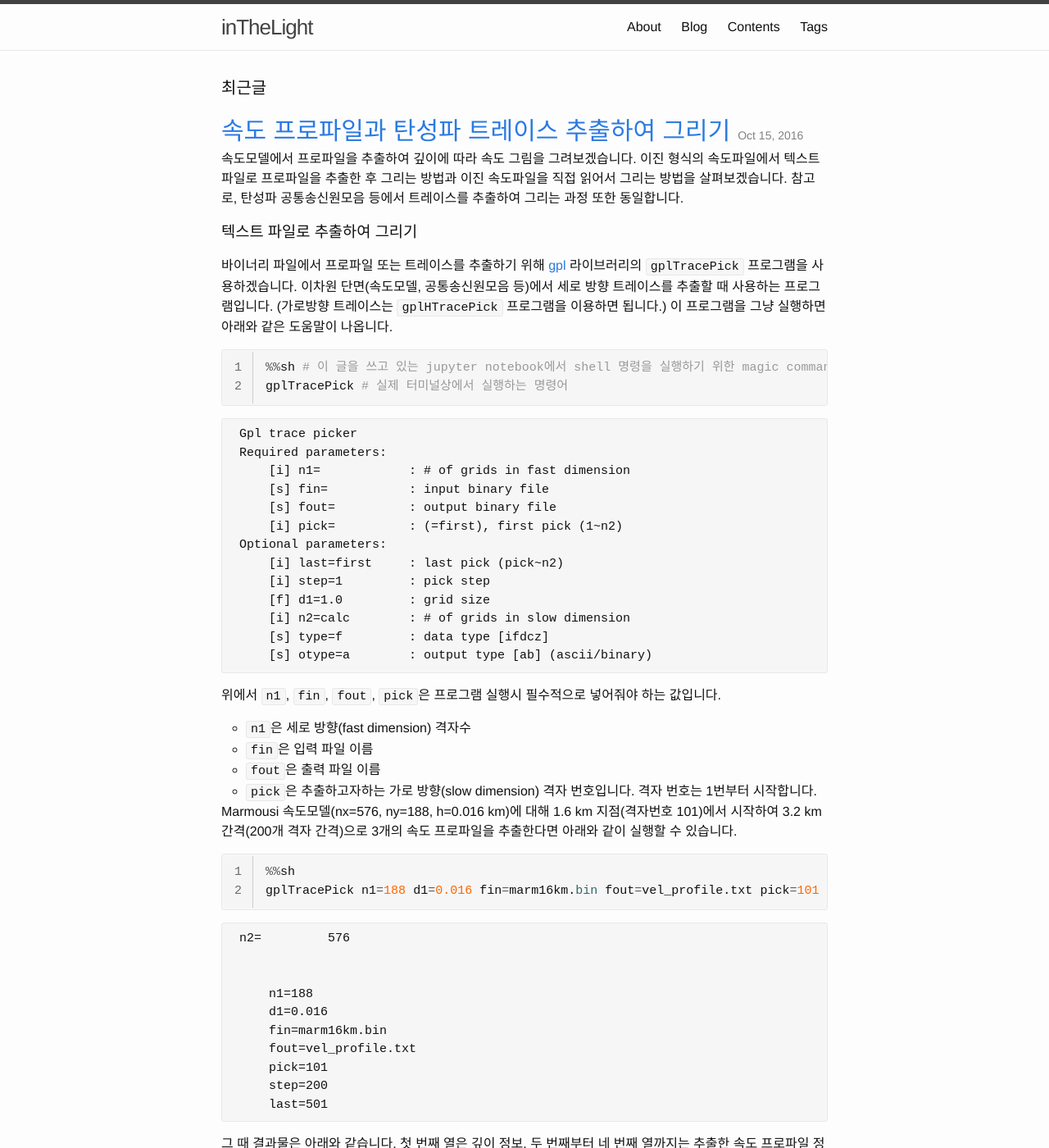
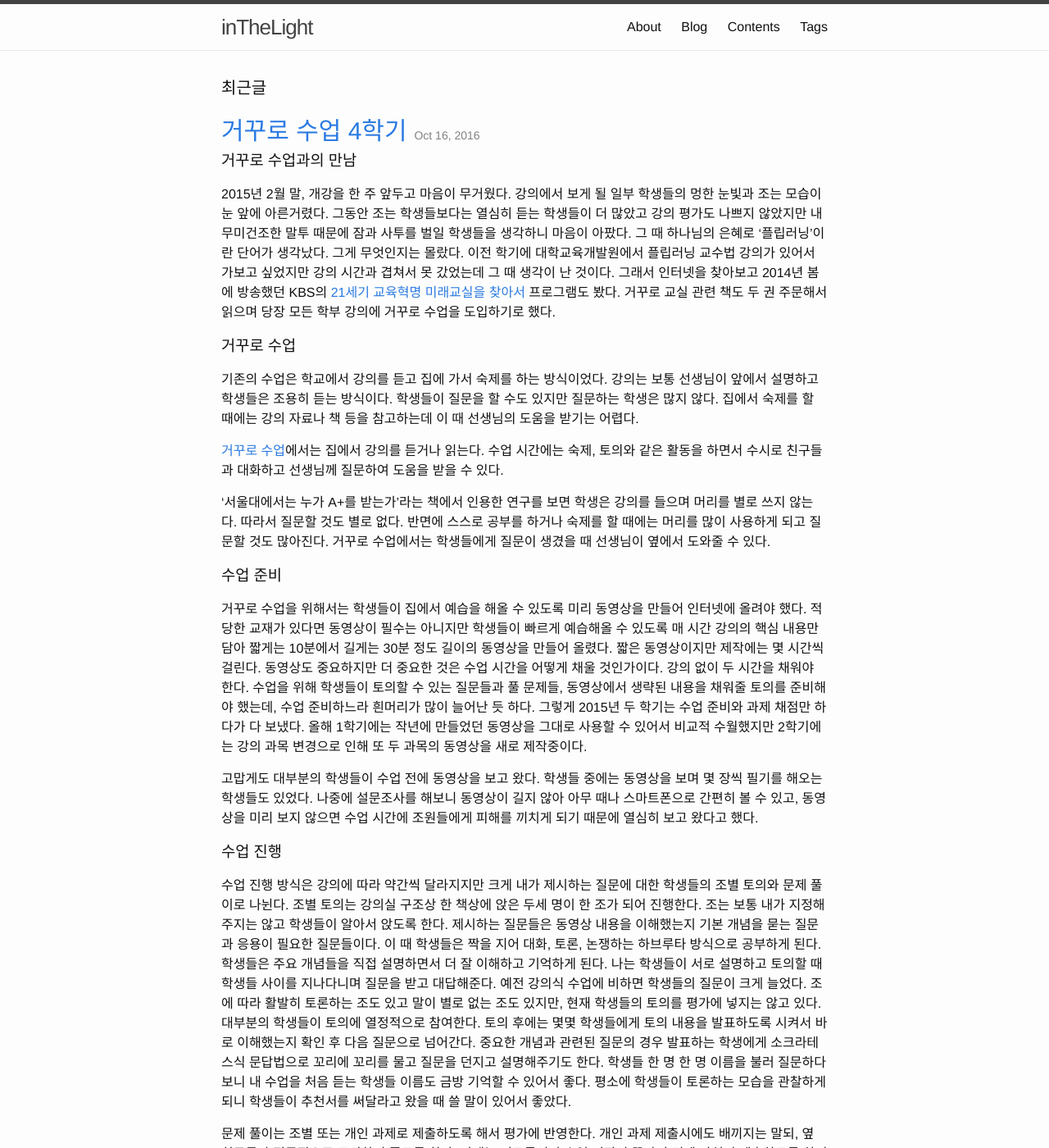
Before and after one commit to pkgpl/pkgpl.github.io, a Jekyll site: the page built from index.html, in a window 1280 px wide and 1400 px high. Shown: the whole window at 82% size. Built offline with Jekyll 4.4.1, drawn with Linux system fonts in a browser that asks for light colours; some of the changed text lies outside the part shown.

Commit message:
new post - flipped learning

```diff
--- /dev/null
+++ b/_posts/2016-10-16-flipped_learning.md
@@ -0,0 +1,42 @@
+---
+layout: post
+date: 2016-10-16
+title: 거꾸로 수업 4학기
+tags:
+- flipped learning
+- class
+---
+
+### 거꾸로 수업과의 만남
+
+2015년 2월 말, 개강을 한 주 앞두고 마음이 무거웠다. 강의에서 보게 될 일부 학생들의 멍한 눈빛과 조는 모습이 눈 앞에 아른거렸다. 그동안 조는 학생들보다는 열심히 듣는 학생들이 더 많았고 강의 평가도 나쁘지 않았지만 내 무미건조한 말투 때문에 잠과 사투를 벌일 학생들을 생각하니 마음이 아팠다. 그 때 하나님의 은혜로 '플립러닝'이란 단어가 생각났다. 그게 무엇인지는 몰랐다. 이전 학기에 대학교육개발원에서 플립러닝 교수법 강의가 있어서 가보고 싶었지만 강의 시간과 겹쳐서 못 갔었는데 그 때 생각이 난 것이다. 그래서 인터넷을 찾아보고 2014년 봄에 방송했던 KBS의 [21세기 교육혁명 미래교실을 찾아서](http://www.kbs.co.kr/special/s_page/2016special/edufor21/index.html#season1) 프로그램도 봤다. 거꾸로 교실 관련 책도 두 권 주문해서 읽으며 당장 모든 학부 강의에 거꾸로 수업을 도입하기로 했다.
+
+### 거꾸로 수업
+
+기존의 수업은 학교에서 강의를 듣고 집에 가서 숙제를 하는 방식이었다. 강의는 보통 선생님이 앞에서 설명하고 학생들은 조용히 듣는 방식이다. 학생들이 질문을 할 수도 있지만 질문하는 학생은 많지 않다. 집에서 숙제를 할 때에는 강의 자료나 책 등을 참고하는데 이 때 선생님의 도움을 받기는 어렵다.
+
+[거꾸로 수업](https://ko.wikipedia.org/wiki/역진행_수업)에서는 집에서 강의를 듣거나 읽는다. 수업 시간에는 숙제, 토의와 같은 활동을 하면서 수시로 친구들과 대화하고 선생님께 질문하여 도움을 받을 수 있다.
+
+'서울대에서는 누가 A+를 받는가'라는 책에서 인용한 연구를 보면 학생은 강의를 들으며 머리를 별로 쓰지 않는다. 따라서 질문할 것도 별로 없다. 반면에 스스로 공부를 하거나 숙제를 할 때에는 머리를 많이 사용하게 되고 질문할 것도 많아진다. 거꾸로 수업에서는 학생들에게 질문이 생겼을 때 선생님이 옆에서 도와줄 수 있다.
+
+### 수업 준비
+
+거꾸로 수업을 위해서는 학생들이 집에서 예습을 해올 수 있도록 미리 동영상을 만들어 인터넷에 올려야 했다. 적당한 교재가 있다면 동영상이 필수는 아니지만 학생들이 빠르게 예습해올 수 있도록 매 시간 강의의 핵심 내용만 담아 짧게는 10분에서 길게는 30분 정도 길이의 동영상을 만들어 올렸다. 짧은 동영상이지만 제작에는 몇 시간씩 걸린다. 동영상도 중요하지만 더 중요한 것은 수업 시간을 어떻게 채울 것인가이다. 강의 없이 두 시간을 채워야 한다. 수업을 위해 학생들이 토의할 수 있는 질문들과 풀 문제들, 동영상에서 생략된 내용을 채워줄 토의를 준비해야 했는데, 수업 준비하느라 흰머리가 많이 늘어난 듯 하다. 그렇게 2015년 두 학기는 수업 준비와 과제 채점만 하다가 다 보냈다. 올해 1학기에는 작년에 만들었던 동영상을 그대로 사용할 수 있어서 비교적 수월했지만 2학기에는 강의 과목 변경으로 인해 또 두 과목의 동영상을 새로 제작중이다.
+
+고맙게도 대부분의 학생들이 수업 전에 동영상을 보고 왔다. 학생들 중에는 동영상을 보며 몇 장씩 필기를 해오는 학생들도 있었다. 나중에 설문조사를 해보니 동영상이 길지 않아 아무 때나 스마트폰으로 간편히 볼 수 있고, 동영상을 미리 보지 않으면 수업 시간에 조원들에게 피해를 끼치게 되기 때문에 열심히 보고 왔다고 했다.
+
+### 수업 진행
+
+수업 진행 방식은 강의에 따라 약간씩 달라지지만 크게 내가 제시하는 질문에 대한 학생들의 조별 토의와 문제 풀이로 나뉜다. 조별 토의는 강의실 구조상 한 책상에 앉은 두세 명이 한 조가 되어 진행한다. 조는 보통 내가 지정해주지는 않고 학생들이 알아서 앉도록 한다. 제시하는 질문들은 동영상 내용을 이해했는지 기본 개념을 묻는 질문과 응용이 필요한 질문들이다. 이 때 학생들은 짝을 지어 대화, 토론, 논쟁하는 하브루타 방식으로 공부하게 된다. 학생들은 주요 개념들을 직접 설명하면서 더 잘 이해하고 기억하게 된다. 나는 학생들이 서로 설명하고 토의할 때 학생들 사이를 지나다니며 질문을 받고 대답해준다. 예전 강의식 수업에 비하면 학생들의 질문이 크게 늘었다. 조에 따라 활발히 토론하는 조도 있고 말이 별로 없는 조도 있지만, 현재 학생들의 토의를 평가에 넣지는 않고 있다. 대부분의 학생들이 토의에 열정적으로 참여한다. 토의 후에는 몇몇 학생들에게 토의 내용을 발표하도록 시켜서 바로 이해했는지 확인 후 다음 질문으로 넘어간다. 중요한 개념과 관련된 질문의 경우 발표하는 학생에게 소크라테스식 문답법으로 꼬리에 꼬리를 물고 질문을 던지고 설명해주기도 한다. 학생들 한 명 한 명 이름을 불러 질문하다 보니 내 수업을 처음 듣는 학생들 이름도 금방 기억할 수 있어서 좋다. 평소에 학생들이 토론하는 모습을 관찰하게 되니 학생들이 추천서를 써달라고 왔을 때 쓸 말이 있어서 좋았다.
+
+문제 풀이는 조별 또는 개인 과제로 제출하도록 해서 평가에 반영한다. 개인 과제 제출시에도 배끼지는 말되, 옆 친구들과 적극적으로 토의하며 풀도록 한다. 과제는 되도록이면 수업 시간이 끝나기 전에 마쳐서 제출하도록 하지만 수업 시간중에 다 못해서 나중에 제출하더라도 감점은 없다. 학과에 컴퓨터실이 있어서 과목에 따라 컴퓨터실에서 수업을 진행하며 컴퓨터로 풀어야 하는 과제들을 내주기도 한다.
+
+거꾸로 수업을 하게 되면서 학생들은 서로 말을 많이 하게 되었다. 그에 따라 조는 학생이 없어졌다. 드물게 몇 주에 한 번 조는 학생을 발견하는 경우도 있지만 예전에 거의 매시간 몇 명씩 봤던 것에 비하면 없는 것이나 마찬가지다. 그래서 수업 시간도 이전에 학생들이 많이 졸던 9시, 1시로 잡고 있다. 조별 토의를 통해 편입학한 학생들이 기존 학생들과 쉽게 친해지는 장점도 있었다.
+
+'어떻게 공부할 것인가'라는 책의 '인출 연습' 개념을 도입하여 토의 내용에 이전 수업 내용과 관련된 질문을 넣기도 한다. 퀴즈와 시험 범위는 처음부터 누적이다. 과목에 따라 학기중 두 세번 정도 학생들이 마인드맵을 이용해 배운 내용을 정리하고 직접 시험 문제를 출제해보도록 해준다. 학생들이 작성해서 제출한 내용은 스캔해서 모든 학생들에게 공개하며 좋은 문제가 있으면 중간 또는 기말 시험에 그대로 출제하기도 한다.
+
+### 수업 결과
+
+앞에 거꾸로 수업으로 얻게된 장점들을 몇 가지 적었는데, 가장 큰 단점은 수업 준비에 많은 시간과 노력이 필요하다는 점이다. '조벽 교수의 명강의 노하우&노와이'에서 준비에 시간이 많이 걸리는 교수법은 좋지 않다고 했다. 새로 동영상을 제작하는데는 시간이 오래 걸리지만 앞으로 동일한 수업을 반복하게 되면 수업 준비 시간이 짧아지게 될 것이다.
+
+현재 네 학기째 학부 수업을 거꾸로 수업으로 진행중이다(대학원 수업은 강의식 수업과 거꾸로 수업의 활동이 혼합된 형태). 강의 경력이 짧아서 학생들의 학업 성취도가 향상되었는지는 알 수 없다. 하지만 학생들의 강의 만족도는 높아졌다. 수업을 열심히 들었던 한 학생은 대학교육개발원의 [명강의 에세이 공모전](http://ctl.pknu.ac.kr/ctl/ur/material_view_form.acl?CMN_SEQ_NO=1222&SCH_VALUE=&display=10&start=1)에 내 강의에 관한 글을 써서 상을 받았다. 고맙게도 학생들이 작년 두 학기 강의 평가를 잘 해줘서 단과대학 우수강의교수상을 받았다. 앞으로도 개선해야 할 점들이 많지만 이전의 강의식 수업으로 돌아갈 수는 없을 듯 하다.
--- a/index.html
+++ b/index.html
@@ -15,6 +15,8 @@ layout: default
 
 
       </li>
+	  <hr>
+	  <br></br>
     {% endfor %}
     <a href="{{ site.baseurl }}/blog">more</a>
   </ul>
```
